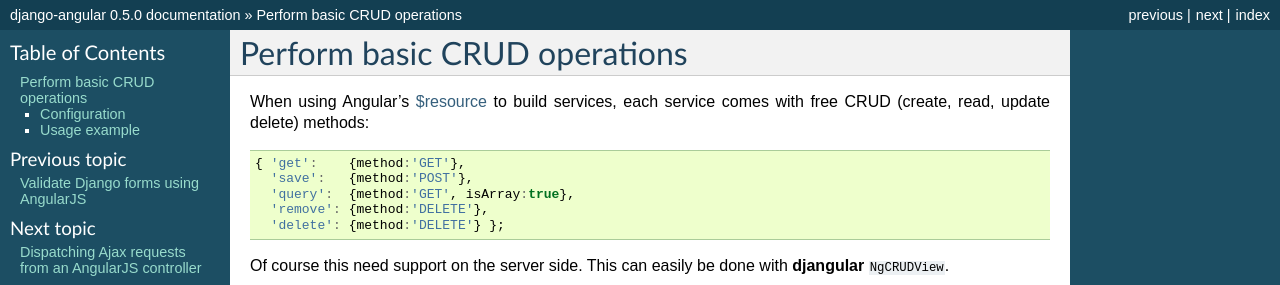
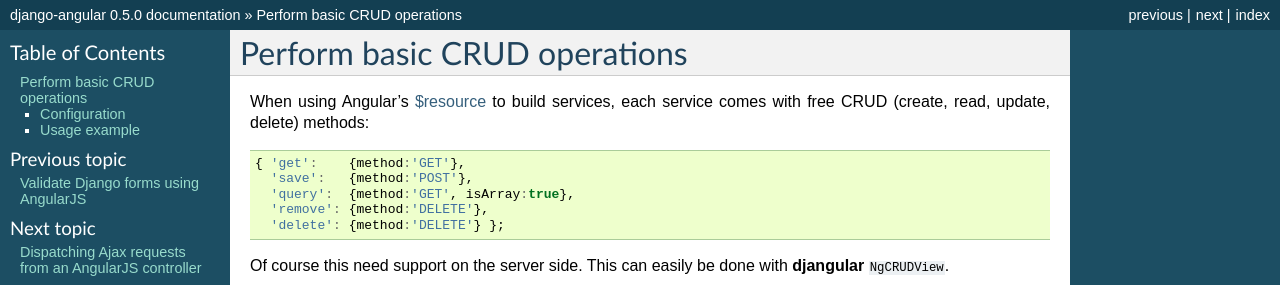
Before and after one commit to kimarakov/django_angular, a Sphinx documentation site: the page built from docs/basic-crud-operations.rst, in a window 1280 px wide. Shown: the top 285 px of the page. Built offline with Sphinx 7.4.7, drawn with Linux system fonts in a browser that asks for light colours.

Commit message:
typo fix

```diff
--- a/docs/basic-crud-operations.rst
+++ b/docs/basic-crud-operations.rst
@@ -5,7 +5,7 @@ Perform basic CRUD operations
 =============================
 
 When using Angular's `$resource`_ to build services, each service comes with free CRUD
-(create, read, update delete) methods:
+(create, read, update, delete) methods:
 
 .. code-block:: javascript
 
```
